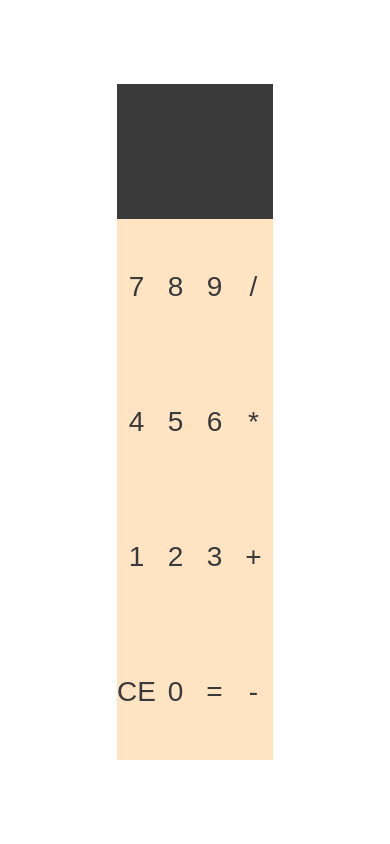
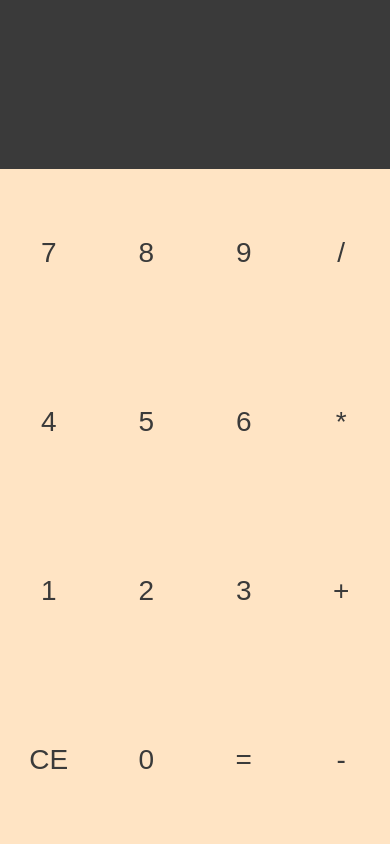
Before and after one commit to jamescln/calculator, a plain HTML site: page index.html in a window 390 px wide. Drawn offline with Linux system fonts and the light colour scheme.

Commit message:
Add basic responsive CSS

```diff
--- a/style.css
+++ b/style.css
@@ -17,6 +17,17 @@
   flex-direction: column;
   height: 80vh;
   width: 40vw;
+  min-width: 500px;
+  transition: ease-in-out 0.2s;
+}
+
+@media (max-width: 675px) {
+  .calculator-container {
+    width: 100vw;
+    height: 100vh;
+    min-width: 0px;
+    transition: ease-in-out 0.3s;
+  }
 }
 
 button {
```
